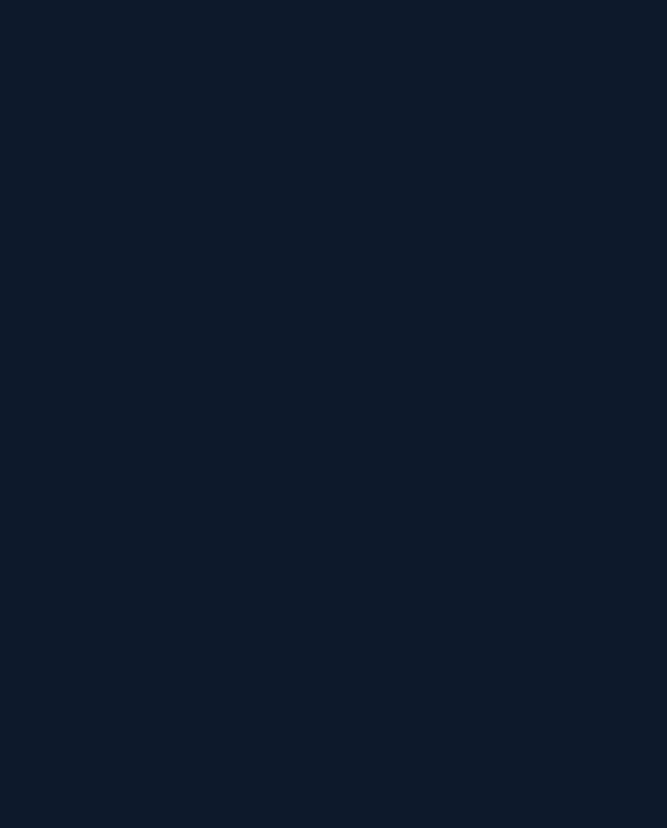
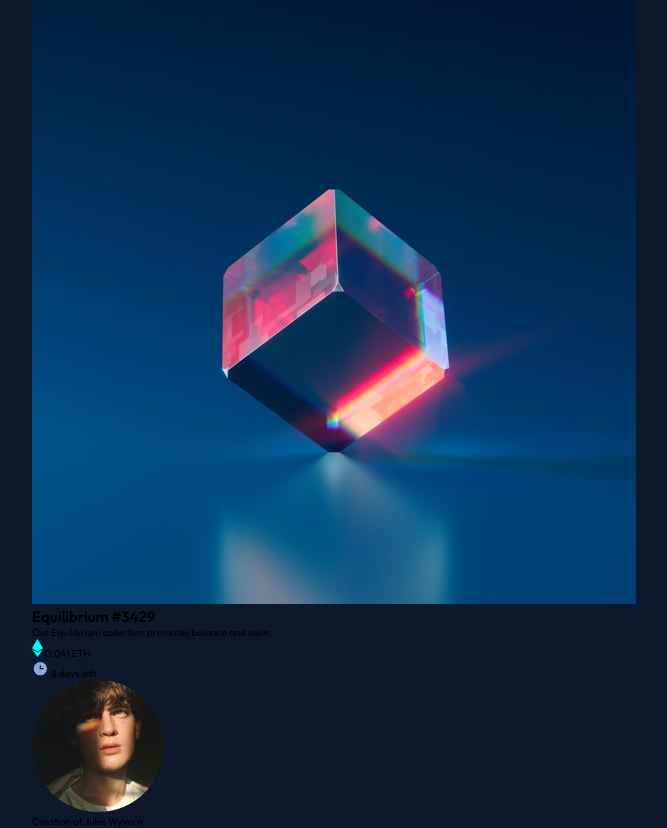
Before and after one commit to kaidapetal0315/nft-preview-card, a plain HTML site: page index.html in a window 1280 px wide. Shown: the whole page, without its empty margins (306-973 px from the left). Before the commit the page ends 800 px from the top, so only its background shows below. Drawn offline with Linux system fonts and the light colour scheme.

Commit message:
html structure added

```diff
--- a/index.html
+++ b/index.html
@@ -18,5 +18,31 @@
     <link rel="stylesheet" href="style.css" />
     <title>Frontend Mentor | NFT preview card component</title>
   </head>
-  <body></body>
+  <body>
+    <main>
+      <section class="card">
+        <img src="./img/image-equilibrium.jpg" alt="cube" />
+        <h1 class="card-heading">Equilibrium #3429</h1>
+        <p class="card-subtitle">
+          Our Equilibrium collection promotes balance and calm.
+        </p>
+        <div class="price-box">
+          <div class="eth-price">
+            <img src="./img/icon-ethereum.svg" alt="ethereum logo" />
+            <span class="ethereum">0.041 ETH</span>
+          </div>
+          <div class="days-left">
+            <img src="./img/icon-clock.svg" alt="clock icon" />
+            <span class="days">3 days left</span>
+          </div>
+        </div>
+        <div class="creator">
+          <img src="./img/image-avatar.png" alt="picture of an nft creator" />
+          <p class="creation">
+            Creation of <span class="creators-name">Jules Wyvern</span>
+          </p>
+        </div>
+      </section>
+    </main>
+  </body>
 </html>
--- a/style.css
+++ b/style.css
@@ -55,6 +55,9 @@ html {
 body {
   background-color: var(--main-blue);
   font-family: "Outfit", sans-serif;
+}
+
+main {
   min-height: 100vh;
   display: flex;
   align-items: center;
```
